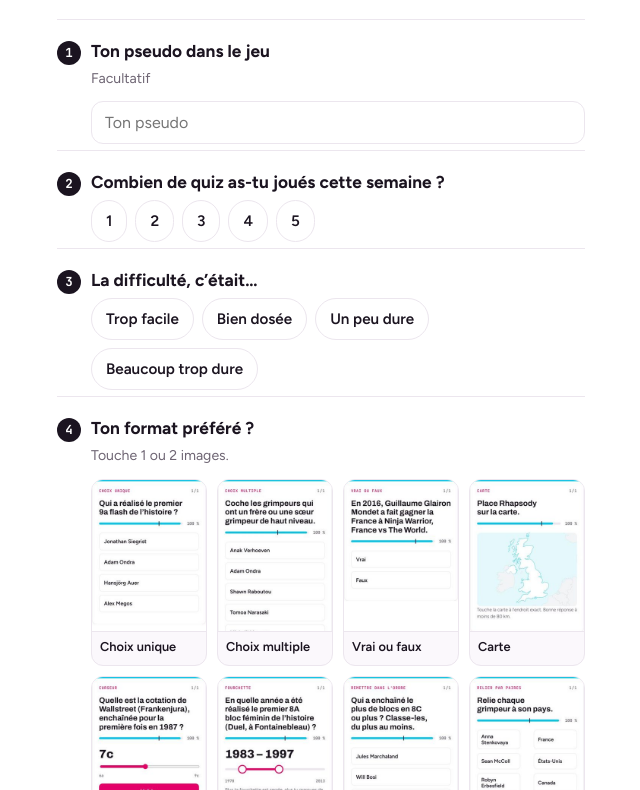
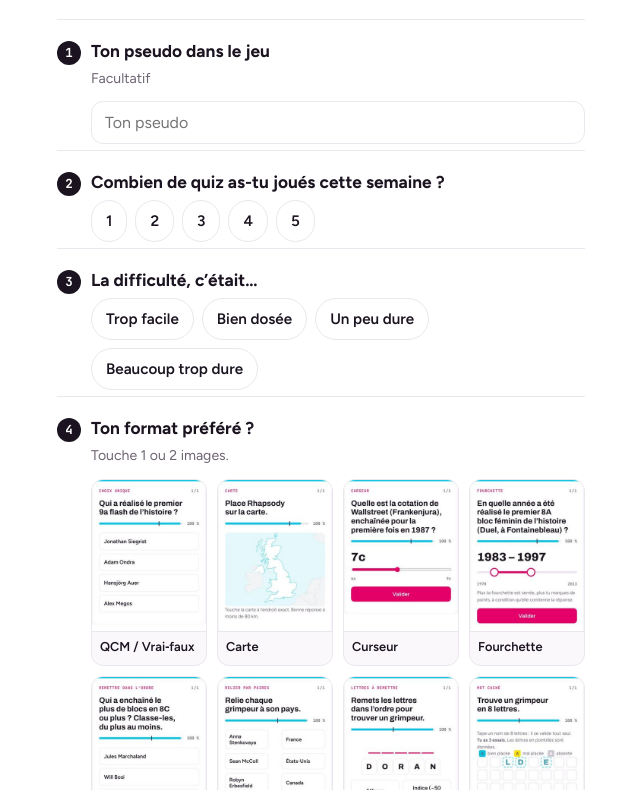
Before and after one commit to Bluegilles/QUIZGRIMPE, a plain HTML site: page avis/index.html in a window 1280 px wide. Shown: the part 162-952 px from the top of the page, without its empty margins (319-959 px from the left). Drawn offline with Linux system fonts and the light colour scheme.

Commit message:
Ton avis : QCM, choix multiple et vrai-faux réunis en une case
Co-Authored-By: Claude Opus 5.5 <noreply@anthropic.com>
Claude-Session: https://claude.ai/code/session_01VPSStNSy3YgChgqz5KzjJ3

```diff
--- a/avis/index.html
+++ b/avis/index.html
@@ -72,7 +72,7 @@ textarea:focus,input[type=text]:focus{outline:none;border-color:var(--cyan)}
 const SB={url:"https://tatfnyhcduscucllbrws.supabase.co",key:"sb_publishable_u4jE65-a14Yf2Vmpg-EC9g_hv2-MDC1"};
 const ls={get:k=>{try{return localStorage.getItem(k)}catch(e){return null}},set:(k,v)=>{try{localStorage.setItem(k,v)}catch(e){}}};
 let L=ls.get("qg-langue")==="en"?"en":"fr";
-const FORMATS=["choice","multi","tf","map","slider","range","order","pairs","letters","motus","text","clues","spot","zoom"];
+const FORMATS=["qcm","map","slider","range","order","pairs","letters","motus","text","clues","spot","zoom"];
 const T={
 fr:{back:"← Retour au quiz",brand:"Le Quiz de la Grimpe",title:'Ton <mark>avis</mark>',intro:"2 minutes, promis. Merci d’avoir joué cette semaine !",
   again:"Tu as déjà donné ton avis, merci ! Tu peux le renvoyer si tu as changé d’avis.",
@@ -87,7 +87,7 @@ fr:{back:"← Retour au quiz",brand:"Le Quiz de la Grimpe",title:'Ton <mark>avis
   q10:"La traduction anglaise te paraissait naturelle ?",t:["Oui","Moyen","Non"],
   send:"Envoyer mon avis",sending:"Envoi…",miss:n=>`Encore ${n} question${n>1?"s":""} à remplir.`,ok:"",fail:"Oups, l’envoi n’a pas marché. Réessaie dans un instant.",
   thx:"Merci !",thxP:"Ton avis est bien arrivé. On s’en sert pour améliorer le quiz.",thxBack:"Retour au quiz",
-  labels:{choice:"Choix unique",multi:"Choix multiple",tf:"Vrai ou faux",map:"Carte",slider:"Curseur",range:"Fourchette",order:"Remettre dans l’ordre",pairs:"Relier par paires",letters:"Lettres à remettre",motus:"Mot caché",text:"Saisie libre",clues:"Indices successifs",spot:"Sur la photo",zoom:"Dézoom"}},
+  labels:{qcm:"QCM / Vrai‑faux",map:"Carte",slider:"Curseur",range:"Fourchette",order:"Remettre dans l’ordre",pairs:"Relier par paires",letters:"Lettres à remettre",motus:"Mot caché",text:"Saisie libre",clues:"Indices successifs",spot:"Sur la photo",zoom:"Dézoom"}},
 en:{back:"← Back to the quiz",brand:"The Climbing Quiz",title:'Your <mark>feedback</mark>',intro:"2 minutes, promise. Thanks for playing this week!",
   again:"You’ve already sent your feedback, thanks! You can send it again if you’ve changed your mind.",
   q1:"Your nickname in the game",opt:"Optional",pseudoPh:"Your nickname",
@@ -101,7 +101,7 @@ en:{back:"← Back to the quiz",brand:"The Climbing Quiz",title:'Your <mark>feed
   q10:"Did the English translation feel natural?",t:["Yes","So-so","No"],
   send:"Send my feedback",sending:"Sending…",miss:n=>`${n} more question${n>1?"s":""} to answer.`,fail:"Oops, that didn’t go through. Try again in a moment.",
   thx:"Thanks!",thxP:"Your feedback arrived safely. We’ll use it to make the quiz better.",thxBack:"Back to the quiz",
-  labels:{choice:"Single choice",multi:"Multiple choice",tf:"True or false",map:"Map",slider:"Slider",range:"Range",order:"Put in order",pairs:"Match the pairs",letters:"Unscramble",motus:"Hidden word",text:"Free answer",clues:"Clue by clue",spot:"In the photo",zoom:"Zoom out"}}};
+  labels:{qcm:"Multiple choice / True or false",map:"Map",slider:"Slider",range:"Range",order:"Put in order",pairs:"Match the pairs",letters:"Unscramble",motus:"Hidden word",text:"Free answer",clues:"Clue by clue",spot:"In the photo",zoom:"Zoom out"}}};
 // Valeurs enregistrées en français, quelle que soit la langue, pour lire les réponses facilement.
 const FR=T.fr;
 const S={pseudo:ls.get("qg-pseudo")||"",nb:null,diff:null,pref:[],pasAime:[],expl:null,cont:null,nps:null,com:"",trad:null};
@@ -141,7 +141,7 @@ function render(){
 function devId(){let d=ls.get("qg-joueur");if(!d){d=crypto.randomUUID?crypto.randomUUID():String(Date.now())+Math.random().toString(16).slice(2);ls.set("qg-joueur",d)}return d}
 async function submit(){
   if(sending||required())return;sending=true;error=false;render();
-  const lab=a=>a.map(f=>f==="Aucun"?"Aucun":FR.labels[f]).join(", ");
+  const lab=a=>a.map(f=>f==="Aucun"?"Aucun":FR.labels[f].replace(/\u2011/g,"-")).join(", ");
   const row={device:devId(),pseudo:S.pseudo.trim().slice(0,40)||null,langue:L,nb_quiz:+S.nb,difficulte:S.diff,format_prefere:lab(S.pref),format_pas_aime:lab(S.pasAime),
     explications:S.expl,continuer:S.cont,recommande:+S.nps,commentaire:S.com.trim().slice(0,1000)||null,traduction:L==="en"?S.trad:null};
   try{const r=await fetch(SB.url+"/rest/v1/avis_testeurs",{method:"POST",headers:{apikey:SB.key,"Content-Type":"application/json",Prefer:"return=minimal"},body:JSON.stringify(row)});
```
Also changed, not shown: avis/formats/en/qcm.jpg (added), avis/formats/qcm.jpg (added).
